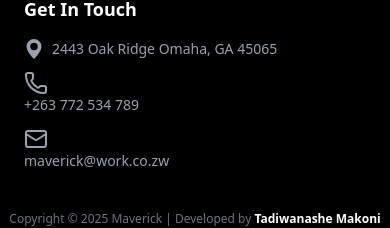
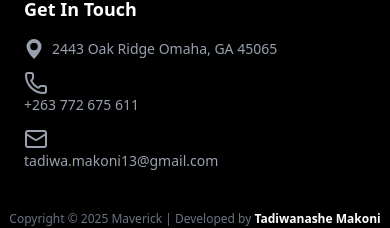
Before and after one commit to TadiwaMakoni05/maverick, a Next.js app: page / in a window 390 px wide. Shown: the part 5585-5813 px from the top of the page. Built offline with nearby package versions, Linux system fonts and the light colour scheme.

Commit message:
phone & email

```diff
--- a/src/components/Footer.js
+++ b/src/components/Footer.js
@@ -1,5 +1,5 @@
-import {  LucideLocationEdit, Mail, Phone } from "lucide-react";
-import Image from "next/image";
+import { Mail, Phone } from "lucide-react";
+
 import React from "react";
 import { FaWhatsapp } from "react-icons/fa";
 import { BsFillGeoAltFill } from "react-icons/bs";
@@ -13,18 +13,25 @@ const Footer = () => {
             <div className="mb-4">
               <h1 className="text-2xl font-bold">Maverick</h1>
               <p className="text-gray-400">
-               Bring a sleek, modern touch to your home with premium aluminium doors, windows, and interiors.
+                Bring a sleek, modern touch to your home with premium aluminium
+                doors, windows, and interiors.
               </p>
             </div>
             <div className="flex space-x-4 mt-4">
-              <a href="#" className="text-gray-400 hover:text-white">
+              <a
+                href="mailto:tadiwa.makoni13@gmail.com"
+                className="text-gray-400 hover:text-white"
+              >
                 <Mail />
               </a>
-              <a href="#" className="text-gray-400 hover:text-white">
+              <a
+                href="tel:+263772675611"
+                className="text-gray-400 hover:text-white"
+              >
                 <Phone />
               </a>
               <a href="#" className="text-gray-400 hover:text-white">
-                <FaWhatsapp  className="text-2xl"/>
+                <FaWhatsapp className="text-2xl" />
               </a>
             </div>
           </div>
@@ -59,20 +66,38 @@ const Footer = () => {
             <h4 className="text-lg font-semibold mb-4">Get In Touch</h4>
             <ul className="space-y-3 text-gray-400">
               <li className="flex items-start">
-                <span className="mr-2"><BsFillGeoAltFill className="text-xl"/></span> 2443 Oak Ridge Omaha, GA 45065
+                <span className="mr-2">
+                  <BsFillGeoAltFill className="text-xl" />
+                </span>{" "}
+                2443 Oak Ridge Omaha, GA 45065
               </li>
               <li className="flex items-center">
-                <a href="tel:+26377534789" target="_blank" className="mr-2"><Phone /> +263 772 534 789</a>
+                <a href="tel:+263772675611" target="_blank" className="mr-2">
+                  <Phone /> +263 772 675 611
+                </a>
               </li>
               <li className="flex items-center">
-                <a href="mailto:maverick@work.co.zw" target="_blank" className="mr-2"><Mail /> maverick@work.co.zw</a>
+                <a
+                  href="mailto:tadiwa.makoni13@gmail.com"
+                  target="_blank"
+                  className="mr-2"
+                >
+                  <Mail /> tadiwa.makoni13@gmail.com
+                </a>
               </li>
             </ul>
           </div>
         </div>
 
         <div className="text-center text-gray-500 text-xs mt-10">
-          Copyright © 2025 Maverick | Developed by{" "}<a href="https://github.com/TadiwaMakoni05/" target="_blank" className="text-white font-bold">Tadiwanashe Makoni</a>
+          Copyright © 2025 Maverick | Developed by{" "}
+          <a
+            href="https://github.com/TadiwaMakoni05/"
+            target="_blank"
+            className="text-white font-bold"
+          >
+            Tadiwanashe Makoni
+          </a>
         </div>
       </footer>
     </div>
```
